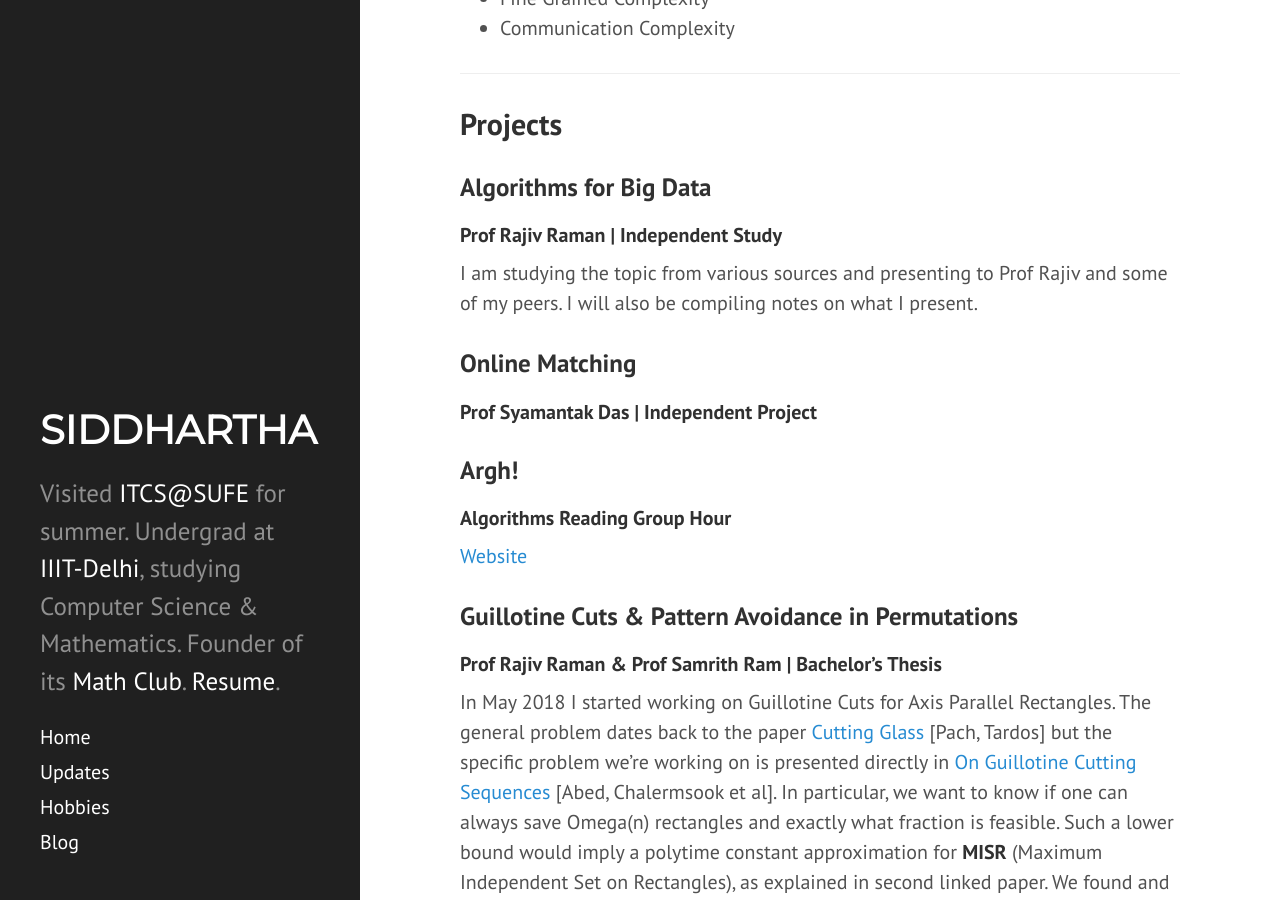
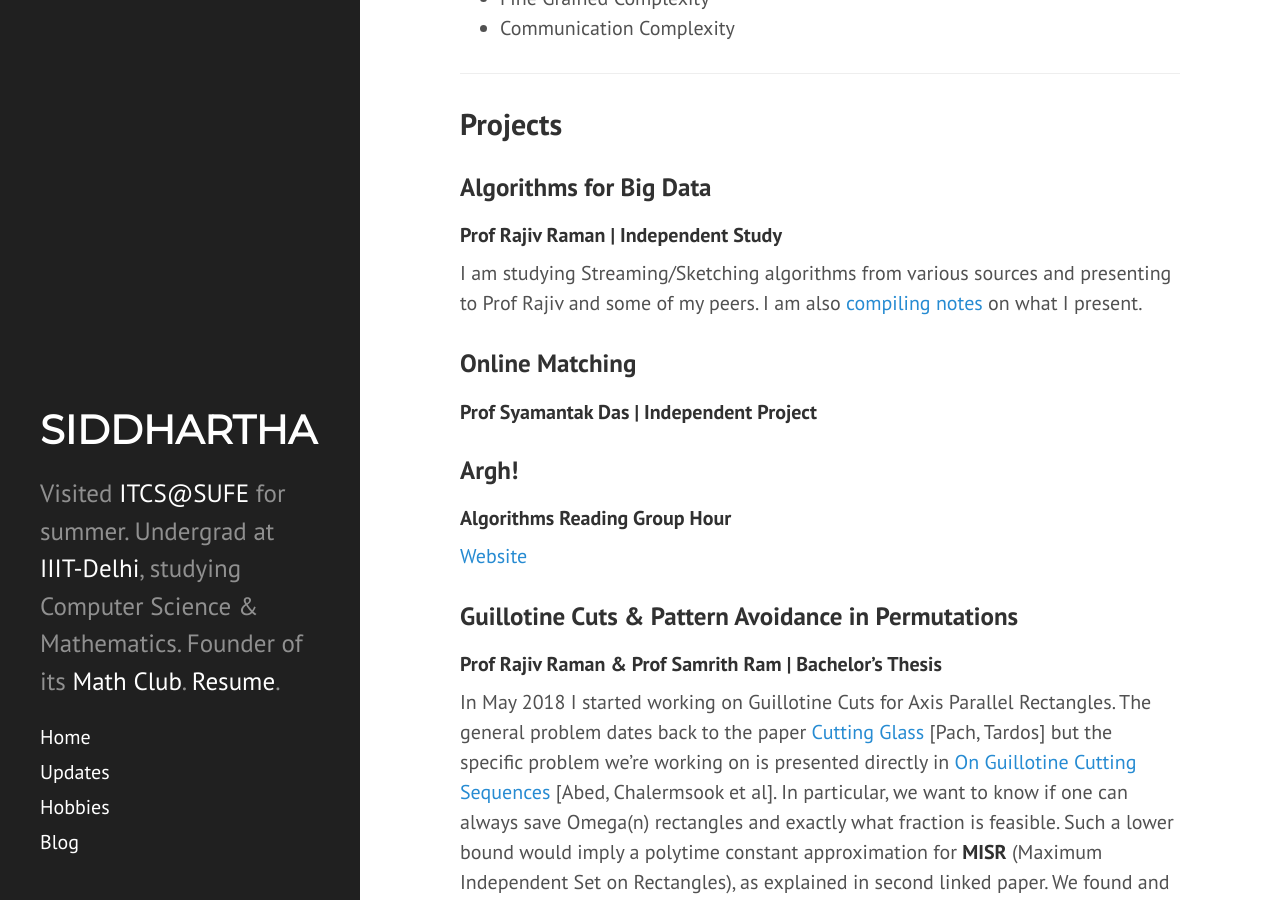
Before and after one commit to siddjai/siddjai.github.io, a Jekyll site: the page built from index.md, in a window 1280 px wide and 900 px high, scrolled down 853 px. Built offline with Jekyll 4.4.1, drawn with Linux system fonts in a browser that asks for light colours; nearby versions of some CDN libraries.

Commit message:
Update index.md

```diff
--- a/index.md
+++ b/index.md
@@ -34,7 +34,7 @@ Projects
 ------
 ### Algorithms for Big Data
 #### Prof Rajiv Raman | Independent Study
-I am studying the topic from various sources and presenting to Prof Rajiv and some of my peers. I will also be compiling notes on what I present.
+I am studying Streaming/Sketching algorithms from various sources and presenting to Prof Rajiv and some of my peers. I am also [compiling notes](https://drive.google.com/open?id=1WHWdqLdrVjDy0QJN4MpkjOJpQUcEhGRt) on what I present.
 
 ### Online Matching
 #### Prof Syamantak Das | Independent Project
```
